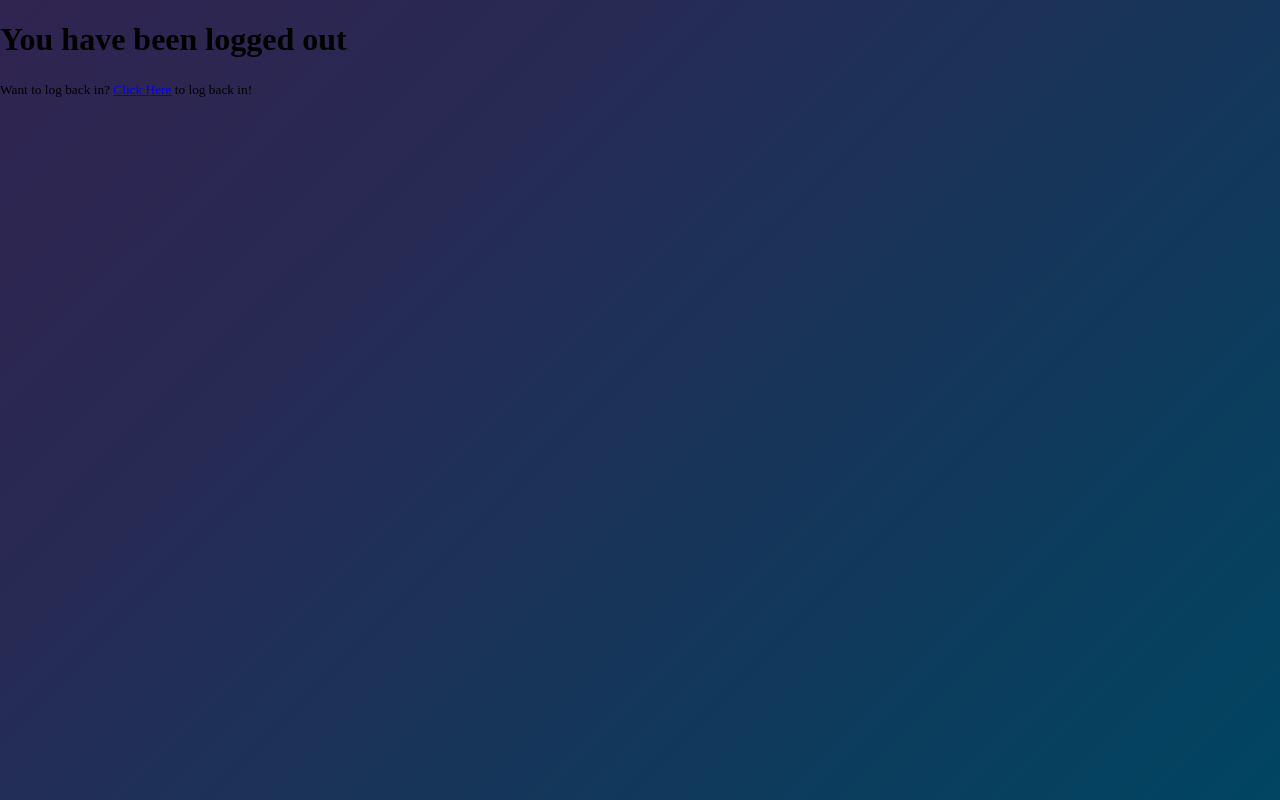
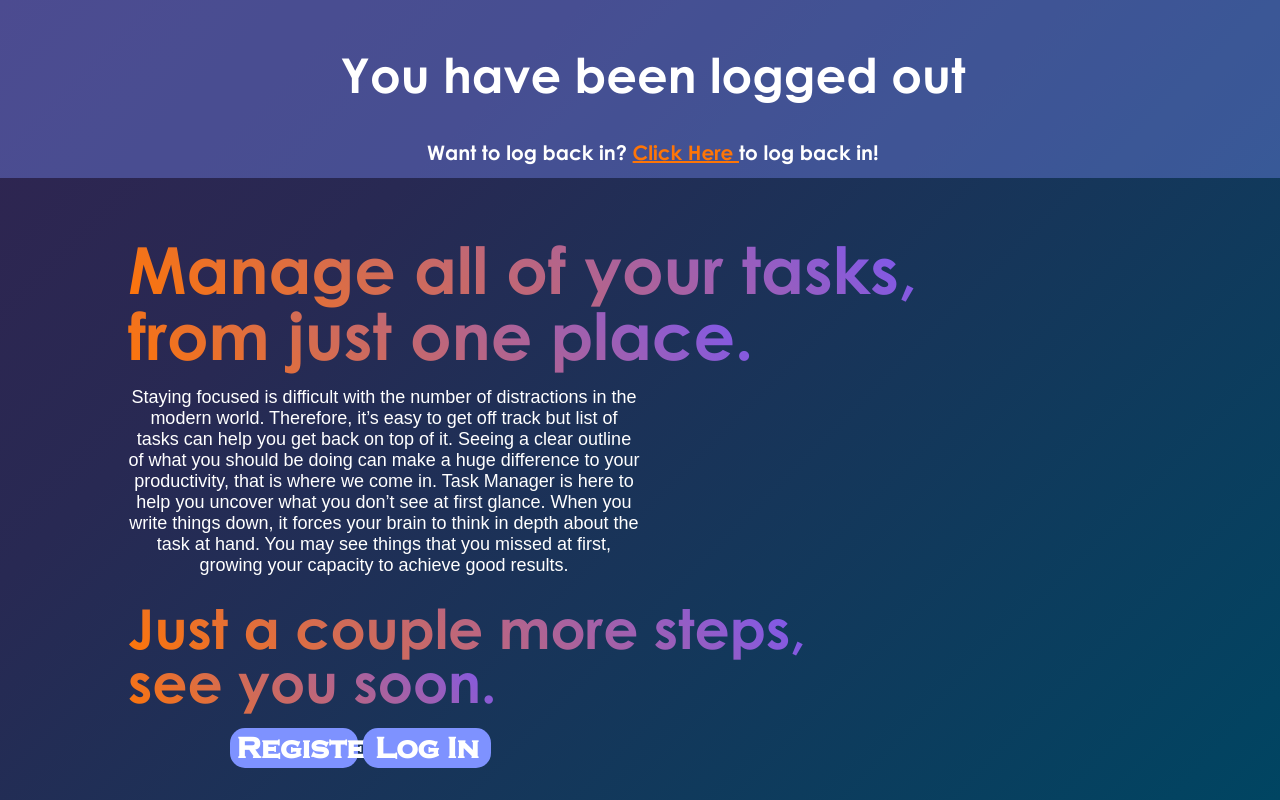
Before and after one commit to krishabbashyal/task-manager, a Django app: page /logout/ in a window 1280 px wide. Run offline with Django 3.2, Linux system fonts and the light colour scheme.

Commit message:
First Stable Version of App

```diff
--- a/mainProjectDir/main/templates/main/taskCreation.html
+++ b/mainProjectDir/main/templates/main/taskCreation.html
@@ -4,7 +4,7 @@
 {% block title %}Create a Task{% endblock title %}
 
 {% block content %}
-<h1 class = "create-new-task-page">Create a new task.</h1>
+<h1 class = "page-title">Create a new task.</h1>
 <div class = "create-task-form">
     <form method = "POST">
         {% csrf_token %}
--- a/mainProjectDir/users/static/users/users.css
+++ b/mainProjectDir/users/static/users/users.css
@@ -14,16 +14,22 @@ body {
   overflow-x: hidden;
   background: rgb(48,36,80);
   background: linear-gradient(135deg, rgba(48,36,80,1) 0%, rgba(40,41,83,1) 28%, rgba(0,69,98,1) 100%);
+  font-family: "Century Gothic";
+
 }
 
 html {
-    height: 100%;
+  height: 100%;
+  font-family: "Century Gothic";
+
 }
 body {
-    height: 100%;
-    margin: 0;
-    background-repeat: no-repeat;
-    background-attachment: fixed;
+  height: 100%;
+  margin: 0;
+  background-repeat: no-repeat;
+  background-attachment: fixed;
+  font-family: "Century Gothic";
+
 }
 
 .register-panel {
@@ -120,15 +126,15 @@ body {
 .account-created-message {
   border-radius: 25px;
   padding: 1rem;
-  width: 25%;
+  width: 30%;
   text-align: center;
   background-color: #d2f4db;
   color: #46763a;
   list-style: none;
   margin: auto;
   margin-top: 10%;
-  margin-left: 36%;
-  margin-bottom: -9%;
+  margin-left: 33%;
+  margin-bottom: -8%;
 }
 
 .form-control input {
@@ -184,3 +190,89 @@ body {
   font-family: "Century Gothic";
   font-weight: bolder;
 }
+
+.landing-page-1 h1{
+  font-size: 65px;
+  font-weight: bolder;
+  background-color: white;
+  background: -webkit-linear-gradient(-135deg,#7957f5, #fe7507);
+  width: fit-content;
+  margin-left: 10%;
+  margin-bottom: -6%;
+  margin-top: 5%;
+  -webkit-background-clip: text;
+  -webkit-text-fill-color: transparent;
+}
+
+.promo-text{
+  color: white;
+  font-size: 18px;
+  width: 40%;
+  text-align: center;
+  margin-left: 10%;
+  margin-top: 7%;
+  font-family: Arial, Helvetica, sans-serif;
+}
+
+.landing-page-2 h1{
+  font-size: 55px;
+  font-weight: bolder;
+  background-color: white;
+  background: -webkit-linear-gradient(-135deg,#7957f5, #fe7507);
+  text-align: right;;
+  width: fit-content;
+  margin-left: 10%;
+  margin-bottom: -2%;
+  margin-top: 1%;
+  -webkit-background-clip: text;
+  -webkit-text-fill-color: transparent;
+}
+
+.home-register-button{
+  margin-top: 3%;
+  margin-left: 18%;
+  width: 10%;
+  height: 2.5rem;
+  margin-bottom: -5%;
+  border-radius: 15px;
+  border-style: none;
+  font-size: 30px;
+  font-family: "Copperplate Gothic Light";
+  font-weight: bolder;
+  color: #ffff;
+  background-color: #7e92ff;
+}
+
+.home-login-button{
+  margin-top: -2%;
+  width: 10%;
+  height: 2.5rem;
+  margin-bottom: -5%;
+  border-radius: 15px;
+  border-style: none;
+  font-size: 30px;
+  font-family: "Copperplate Gothic Light";
+  font-weight: bolder;
+  color: #ffff;
+  background-color: #7e92ff;
+}
+
+.log-out-message{
+  margin: auto;
+  font-size: 24px;
+  text-align: center;
+  width: 100%;
+  margin-bottom: -1%;
+  color: white;
+  padding: 1%;
+  background-color: #7e91ff5e;
+
+
+}
+
+.log-back-in{
+  margin-top: -7%;
+  text-decoration: underline;
+  color: #fe7507;
+
+}
--- a/mainProjectDir/users/templates/users/logoutPage.html
+++ b/mainProjectDir/users/templates/users/logoutPage.html
@@ -5,13 +5,33 @@
 
 {% block content%}
 
-<div>
+<div class = "log-out-message">
     <h1>You have been logged out</h1>
         <div>
             <small>
-                Want to log back in? <a href="{% url 'login' %}">Click Here</a> to log back in!
+                Want to log back in? <a class = "log-back-in" href="{% url 'login' %}"> Click Here </a> to log back in!
             </small>
         </div>
+</div>
+
+
+<div class = "landing-page-1">
+    <h1>Manage all of your tasks,</h1>
+    <h1>from just one place.</h1>
+    <p class = "promo-text">
+        Staying focused is difficult with the number of distractions in the modern world. Therefore, it’s easy to get off track but list of tasks can help you get back on top of it. Seeing a clear outline of what you should be doing can make a huge difference to your productivity, that is where we come in.
+        Task Manager is here to help you uncover what you don’t see at first glance. When you write things down, it forces your brain to think in depth about the task at hand. You may see things that you missed at first, growing your capacity to achieve good results.
+    </p>
+</div>
+<div class = "landing-page-2">
+    <h1>Just a couple more steps,</h1>
+    <h1>see you soon.</h1>
+    <a href="{% url 'register' %}"><button class = "home-register-button">Register</button></a>
+    <a href="{% url 'login' %}"><button class = "home-login-button">Log In</button></a>
+</div>
+
+
+
     <div>
 
 {% endblock content%}
```
Also changed, not shown: mainProjectDir/main/static/main/main.css (+86 -1 lines), mainProjectDir/main/templates/main/taskConfirmDelete.html (+7 -7 lines), mainProjectDir/main/templates/main/taskDetail.html (+6 -4 lines), mainProjectDir/main/templates/main/taskUpdate.html (+4 -7 lines), mainProjectDir/users/templates/users/home.html (+15 -16 lines), mainProjectDir/db.sqlite3, 1 other file.
